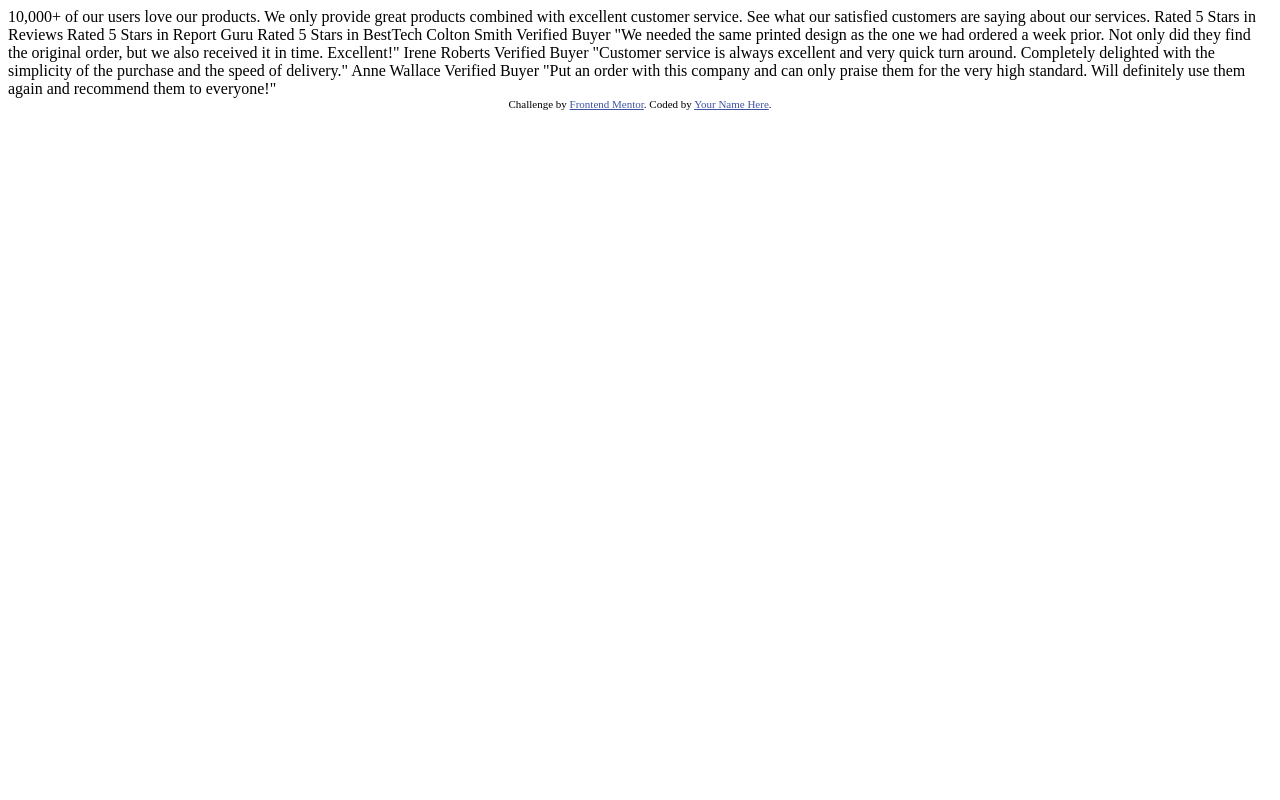
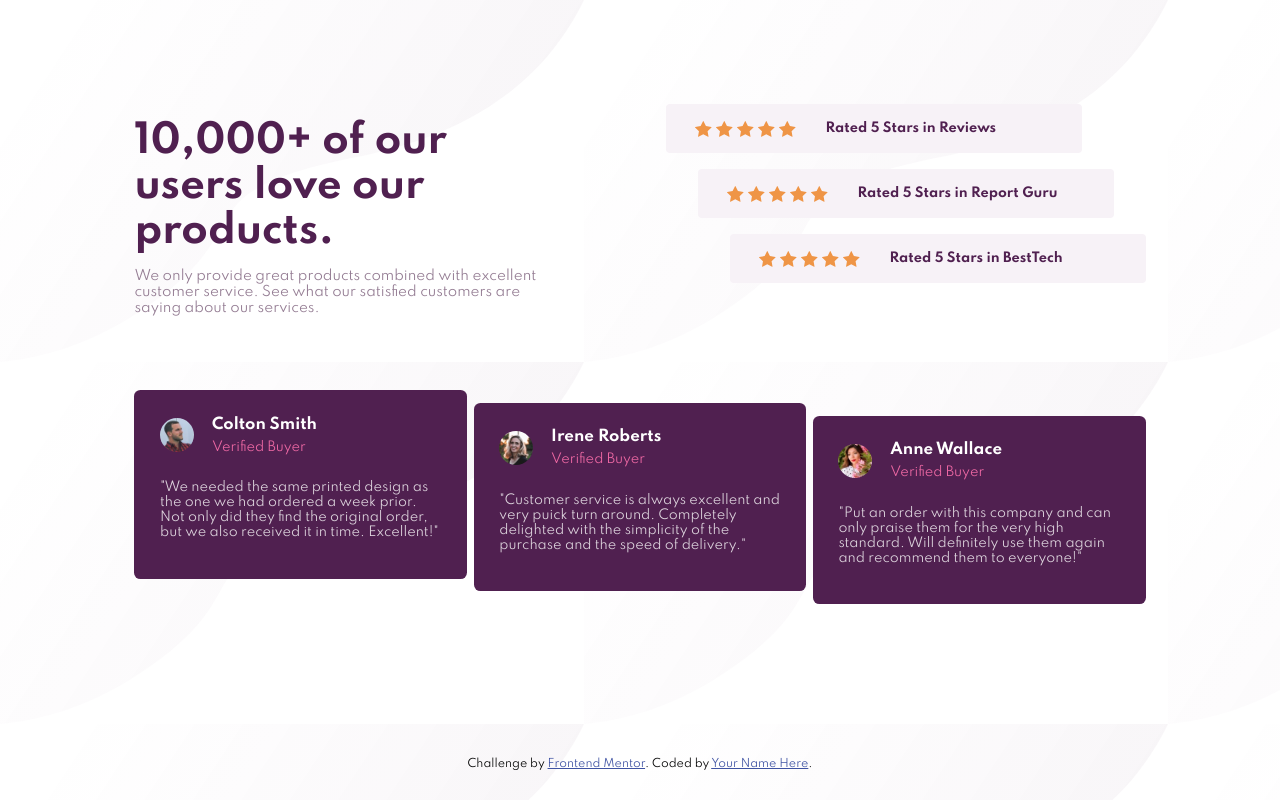
Before and after one commit to FaridJunior/social-proof-section-master, a plain HTML site: page index.html in a window 1280 px wide. Drawn offline with Linux system fonts and the light colour scheme.

Commit message:
finish project

```diff
--- a/index.html
+++ b/index.html
@@ -4,7 +4,7 @@
     <meta charset="UTF-8" />
     <meta name="viewport" content="width=device-width, initial-scale=1.0" />
     <!-- displays site properly based on user's device -->
-
+    <link rel="stylesheet" href="style.css">
     <link
       rel="icon"
       type="image/png"
@@ -19,6 +19,7 @@
       .attribution {
         font-size: 11px;
         text-align: center;
+        margin-top: 14em;
       }
       .attribution a {
         color: hsl(228, 45%, 44%);
@@ -26,30 +27,94 @@
     </style>
   </head>
   <body>
-    10,000+ of our users love our products.
-
-    We only provide great products combined with excellent customer service.
+    <section class="social__prof">
+      <div class="container">
+        <header class="main__header flex-row_col">
+          <div class="intro flex-col">
+            <h1 class="intro__header">10,000+ of our users love our products.</h1>
+            <p class="intro__subtitle">We only provide great products combined with excellent customer service.
               See what our satisfied customers are saying about our services.
-
-    Rated 5 Stars in Reviews
-    Rated 5 Stars in Report Guru
-    Rated 5 Stars in BestTech
-
-    Colton Smith
-    Verified Buyer
+            </p>
+          </div>
+          <div class="rate__wrapper flex-col">
+            <div class="rate flex-row_col">
+              <div class="stars__wrapper flex">
+                <img src="./images/icon-star.svg" class="star" alt="">
+                <img src="./images/icon-star.svg" class="star" alt="">
+                <img src="./images/icon-star.svg" class="star" alt="">
+                <img src="./images/icon-star.svg" class="star" alt="">
+                <img src="./images/icon-star.svg" class="star" alt="">
+              </div>
+              <h4 class="rate__text">Rated 5 Stars in Reviews</h4>
+            </div>
+            <div class="rate flex-row_col">
+              <div class="stars__wrapper flex">
+                <img src="./images/icon-star.svg" class="star" alt="">
+                <img src="./images/icon-star.svg" class="star" alt="">
+                <img src="./images/icon-star.svg" class="star" alt="">
+                <img src="./images/icon-star.svg" class="star" alt="">
+                <img src="./images/icon-star.svg" class="star" alt="">
+              </div>
+              <h4 class="rate__text">Rated 5 Stars in Report Guru</h4>
+            </div>
+            <div class="rate flex-row_col">
+              <div class="stars__wrapper flex">
+                <img src="./images/icon-star.svg" class="star" alt="">
+                <img src="./images/icon-star.svg" class="star" alt="">
+                <img src="./images/icon-star.svg" class="star" alt="">
+                <img src="./images/icon-star.svg" class="star" alt="">
+                <img src="./images/icon-star.svg" class="star" alt="">
+              </div>
+              <h4 class="rate__text">Rated 5 Stars in BestTech</h4>
+            </div>
+          </div>
+        </header>
+        <div class="reviews__wrapper flex-row_col">
+          <div class="review__wrapper flex-col">
+            <div class="user__section flex">
+              <img src="./images/image-colton.jpg" alt="" class="small__avatar">
+              <div class="user__data">
+                <h3 class="user__name"> Colton Smith </h3>
+                <span class="user__state">Verified Buyer</span>
+              </div>
+            </div>
+            <p class="review_text">
               "We needed the same printed design as the one we had ordered a week prior.
               Not only did they find the original order, but we also received it in time.
               Excellent!"
-
-    Irene Roberts
-    Verified Buyer
-    "Customer service is always excellent and very quick turn around. Completely
+            </p>
+          </div>
+          <div class="review__wrapper flex-col">
+            <div class="user__section flex">
+              <img src="./images/image-irene.jpg" alt="" class="small__avatar">
+              <div class="user__data">
+                <h3 class="user__name">Irene Roberts </h3>
+                <span class="user__state">Verified Buyer</span>
+              </div>
+            </div>
+            <p class="review_text">
+              "Customer service is always excellent and very puick turn around. Completely
               delighted with the simplicity of the purchase and the speed of delivery."
-
-    Anne Wallace
-    Verified Buyer
+            </p>
+          </div>
+          <div class="review__wrapper flex-col">
+            <div class="user__section flex">
+              <img src="./images/image-anne.jpg" alt="" class="small__avatar">
+              <div class="user__data">
+                <h3 class="user__name">Anne Wallace</h3>
+                <span class="user__state">Verified Buyer</span>
+              </div>
+            </div>
+              <p class="review_text">
                 "Put an order with this company and can only praise them for the very high
                 standard. Will definitely use them again and recommend them to everyone!"
+              </p>
+            </div>
+          </div>
+        </div>
+      </div>
+    </section>
+
 
     <div class="attribution">
       Challenge by
@@ -57,5 +122,6 @@
         >Frontend Mentor</a
       >. Coded by <a href="#">Your Name Here</a>.
     </div>
+
   </body>
 </html>
--- /dev/null
+++ b/style.css
@@ -0,0 +1,162 @@
+@import url("https://fonts.googleapis.com/css2?family=Spartan:wght@400;500;700&display=swap");
+:root {
+  /* Primary */
+  --primary1: hsl(300, 43%, 22%);
+  --primary2: hsl(333, 80%, 67%);
+  /* Neutral */
+  --netural1: hsl(303, 10%, 53%);
+  --netural2: hsl(300, 24%, 96%);
+  --White: hsl(0, 0%, 100%);
+}
+*,
+*::before,
+*::after {
+  box-sizing: border-box;
+}
+
+body {
+  font-family: "Spartan", sans-serif;
+  background: url(images/bg-pattern-top-desktop.svg);
+}
+.flex {
+  display: flex;
+}
+.flex-row_col {
+  display: flex;
+}
+.flex-col {
+  display: flex;
+  flex-direction: column;
+}
+.small__avatar {
+  width: 34px;
+  height: 34px;
+  border-radius: 50%;
+}
+.container {
+  margin: 0px auto;
+  width: 80%;
+}
+.main__header {
+  padding: 6em 0px 3em 0px;
+}
+.intro {
+  flex: 1;
+}
+.rate__wrapper {
+  flex: 1;
+}
+.rate {
+  background-color: var(--netural2);
+  border-radius: 0.25em;
+  margin-bottom: 1em;
+  width: 26em;
+}
+.rate:nth-of-type(1) {
+  margin-left: 2em;
+}
+.rate:nth-of-type(2) {
+  margin-left: 4em;
+}
+.rate:nth-of-type(3) {
+  margin-left: 6em;
+}
+.stars__wrapper {
+  width: 10em;
+  display: inline-flex;
+  padding: 0px 1.6em;
+  justify-content: space-evenly;
+  align-items: center;
+}
+.rate__text {
+  font-size: 0.8em;
+  color: var(--primary1);
+}
+.intro__header {
+  color: var(--primary1);
+  font-size: 2.4em;
+  max-width: 14ch;
+  /* reset  */
+  margin-top: 0.4em;
+  margin-bottom: 0px;
+}
+.intro__subtitle {
+  color: var(--netural1);
+  font-size: 0.84em;
+  max-width: 36ch;
+}
+.reviews__wrapper {
+  align-items: flex-start;
+  justify-content: space-between;
+}
+.review__wrapper {
+  background-color: var(--primary1);
+  border-radius: 0.5em;
+  padding: 2em;
+  color: var(--White);
+  width: 26em;
+  font-size: 0.8em;
+}
+.review__wrapper:nth-of-type(1) {
+  margin-top: 1em;
+}
+.review__wrapper:nth-of-type(2) {
+  margin-top: 2em;
+}
+.review__wrapper:nth-of-type(3) {
+  margin-top: 3em;
+}
+
+.user__section {
+  align-items: center;
+  margin-bottom: 1em;
+}
+.user__data {
+  margin-left: 1.4em;
+}
+.user__name {
+  margin: 0px 0px 0.4em;
+}
+.user__state {
+  font-weight: 400;
+  color: var(--primary2);
+}
+.review_text {
+  color: #ffffffce;
+}
+
+@media (max-width: 800px) {
+  body {
+    background: url(images/bg-pattern-top-mobile.svg);
+  }
+  .main__header {
+    text-align: center;
+    justify-content: center;
+  }
+  .intro__header {
+    font-size: 2em;
+  }
+  .main__header {
+    margin-bottom: 0em;
+  }
+  .intro__subtitle {
+    margin: 2em 0em 3em 0em;
+  }
+  .flex-row_col {
+    flex-direction: column;
+  }
+  .rate {
+    width: 100%;
+    margin-left: 0em !important;
+    align-items: center;
+  }
+  .review__wrapper:nth-of-type(1) {
+    margin-top: 0em;
+  }
+  .review__wrapper {
+    margin-top: 2em !important;
+  }
+  .stars__wrapper {
+    padding-top: 1em;
+  }
+}
```
Lines whose indentation alone changed are shown as unchanged.
